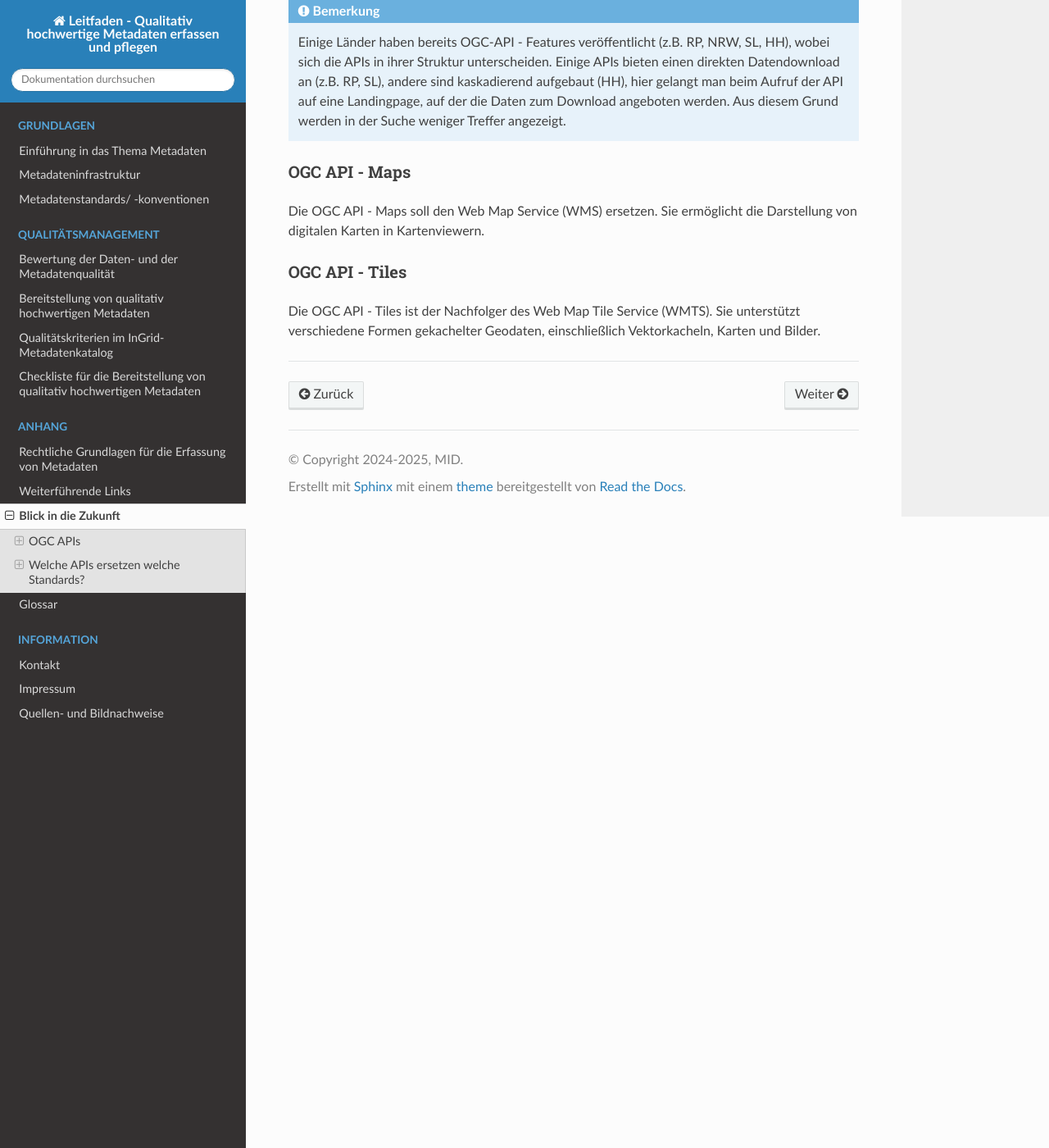
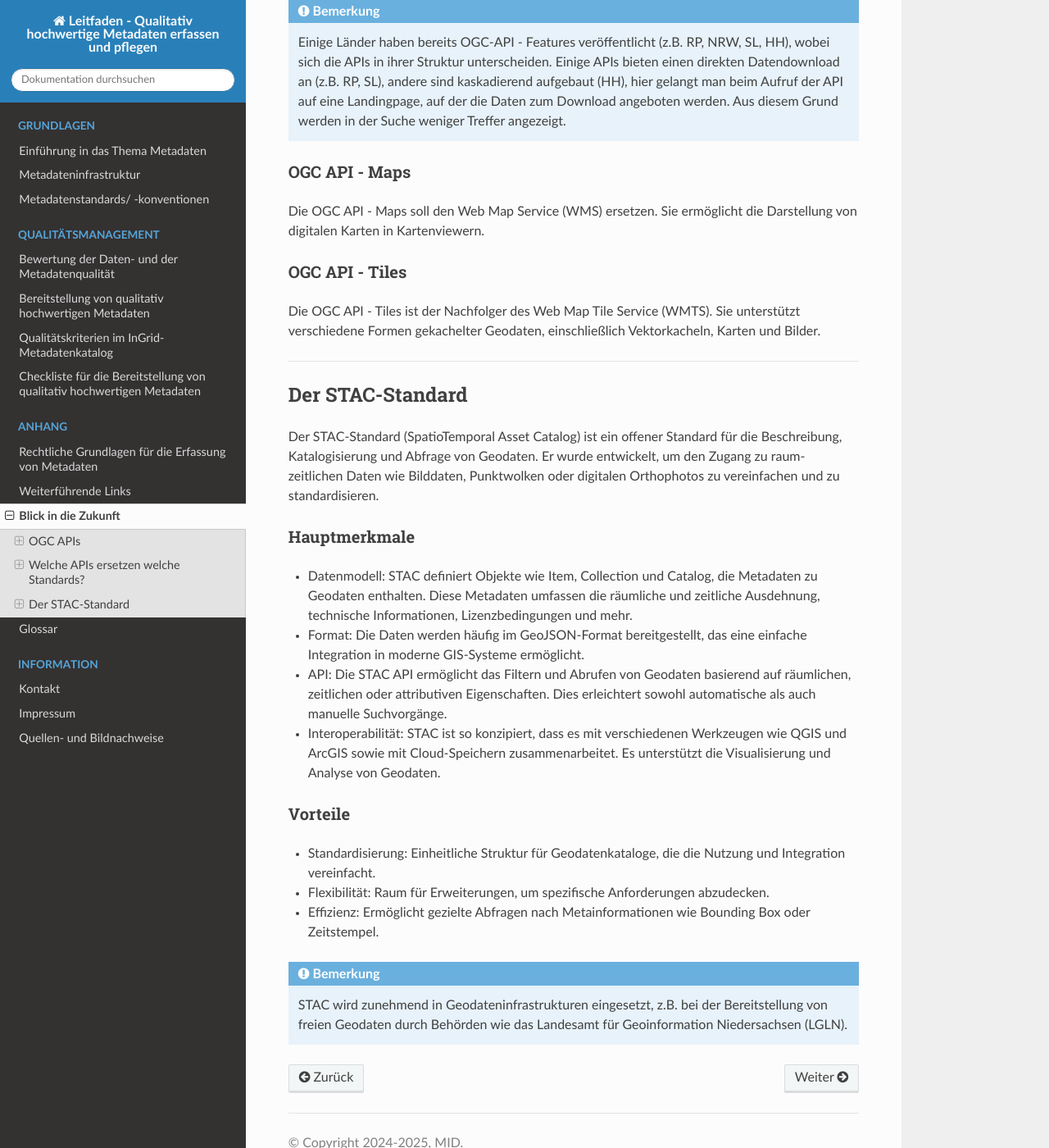
Before and after one commit to tomiwo/ingrid-mdk-st-high-quality-metadata, a Sphinx documentation site: the page built from docs/anhang/zukunft.rst, in a window 1280 px wide and 1400 px high, scrolled down 1176 px. Shown: the whole window at 82% size. Built offline with Sphinx 7.4.7 and the Read the Docs theme 3.1.0, drawn with Linux system fonts in a browser that asks for light colours.

Commit message:
Update zukunft.rst

```diff
--- a/docs/anhang/zukunft.rst
+++ b/docs/anhang/zukunft.rst
@@ -62,3 +62,24 @@ OGC API - Tiles
 Die OGC API - Tiles ist der Nachfolger des Web Map Tile Service (WMTS). Sie unterstützt verschiedene Formen gekachelter Geodaten, einschließlich Vektorkacheln, Karten und Bilder.
 
 ----------------------------------------------------------------------------------------------
+
+Der STAC-Standard
+-----------------
+
+Der STAC-Standard (SpatioTemporal Asset Catalog) ist ein offener Standard für die Beschreibung, Katalogisierung und Abfrage von Geodaten. Er wurde entwickelt, um den Zugang zu raum-zeitlichen Daten wie Bilddaten, Punktwolken oder digitalen Orthophotos zu vereinfachen und zu standardisieren.
+
+Hauptmerkmale
+"""""""""""""
+
+- Datenmodell: STAC definiert Objekte wie Item, Collection und Catalog, die Metadaten zu Geodaten enthalten. Diese Metadaten umfassen die räumliche und zeitliche Ausdehnung, technische Informationen, Lizenzbedingungen und mehr.
+- Format: Die Daten werden häufig im GeoJSON-Format bereitgestellt, das eine einfache Integration in moderne GIS-Systeme ermöglicht.
+- API: Die STAC API ermöglicht das Filtern und Abrufen von Geodaten basierend auf räumlichen, zeitlichen oder attributiven Eigenschaften. Dies erleichtert sowohl automatische als auch manuelle Suchvorgänge.
+- Interoperabilität: STAC ist so konzipiert, dass es mit verschiedenen Werkzeugen wie QGIS und ArcGIS sowie mit Cloud-Speichern zusammenarbeitet. Es unterstützt die Visualisierung und Analyse von Geodaten.
+
+Vorteile
+""""""""
+- Standardisierung: Einheitliche Struktur für Geodatenkataloge, die die Nutzung und Integration vereinfacht.
+- Flexibilität: Raum für Erweiterungen, um spezifische Anforderungen abzudecken.
+- Effizienz: Ermöglicht gezielte Abfragen nach Metainformationen wie Bounding Box oder Zeitstempel.
+
+.. note:: STAC wird zunehmend in Geodateninfrastrukturen eingesetzt, z.B. bei der Bereitstellung von freien Geodaten durch Behörden wie das Landesamt für Geoinformation Niedersachsen (LGLN).
```
